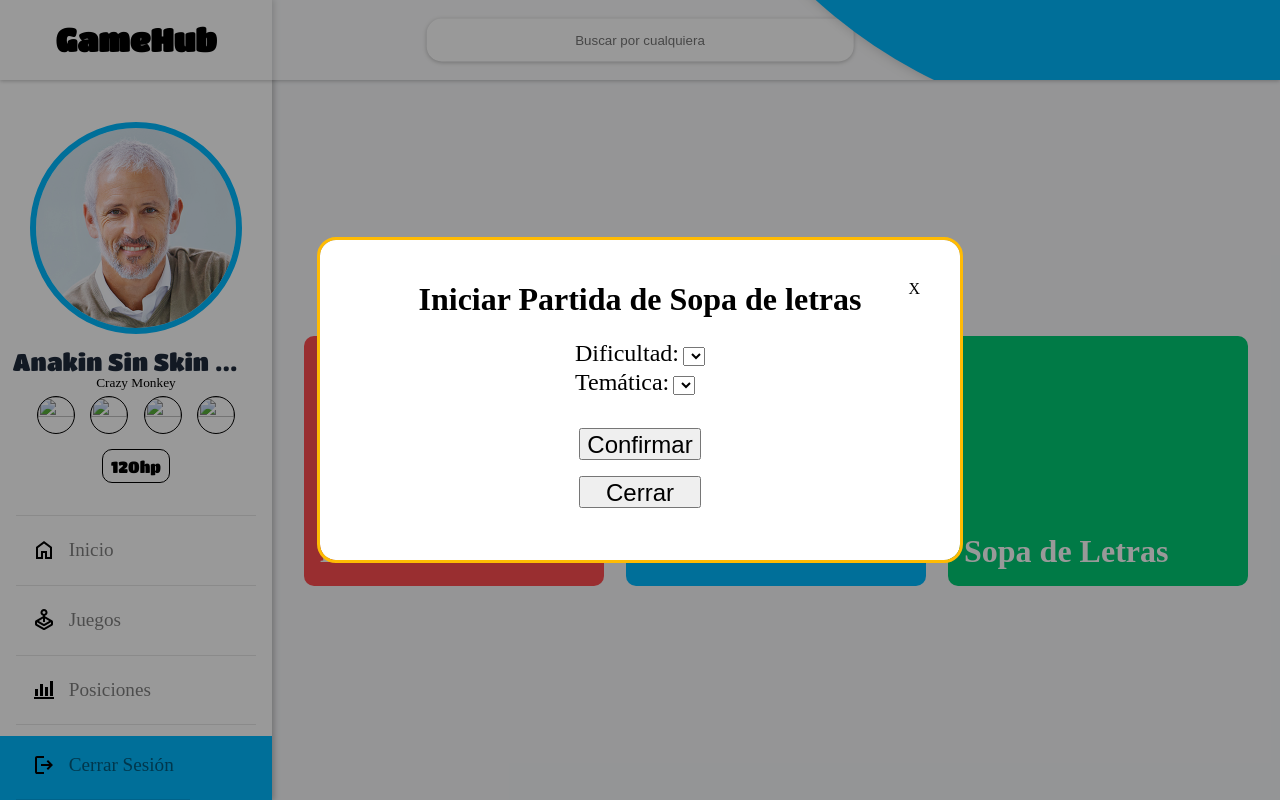
After one commit to kevinhKit/pb-gamehub, a Django app: template gamehub/landing_page/templates/home.html in a window 1280 px wide, after a click on "Damas Chinas". The commit adds this page. Run offline with Django 5.2, Linux system fonts and the light colour scheme; the template is opened without the code that fills it, so the values that code supplies are empty.

Commit message:
feat(word_search): implement game category selection and redirection the view

```diff
--- /dev/null
+++ b/gamehub/landing_page/static/landing_page/css/styles.css
@@ -0,0 +1,70 @@
+
+
+.d-none{
+    display: none;
+}
+
+
+
+#modal-game{
+    position: absolute;
+    top: 0;
+    left: 0;
+    width: 100%;
+    height: 100%;
+    background-color: rgba(0, 0, 0, 0.4);
+    z-index: 61;
+}
+
+#modal-game .container {
+    position: fixed;
+    left: 50%;
+    top: 50%;
+    transform: translate(-50%, -50%);
+    background-color: white;
+    padding: 20px;
+    z-index: 1000;
+    outline: 3px solid var(--cl-orange);
+    width: 50%;
+    height: 40%;
+    display: flex;
+    flex-direction: column;
+    align-items: center;
+    z-index: 66;
+    border-radius: 1rem;
+}
+
+
+.close-modal{
+    position: absolute;
+    right:40px;
+    top:40px;
+}
+
+
+
+.container-options{
+    display: flex;
+    flex-direction: column;
+    justify-content: space-between;
+    height: min(20%);
+    /* background-color: green; */
+    margin-bottom: 2rem;
+}
+
+.container-options label{
+    font-size: 1.5rem;
+}
+
+.btn-container{
+    /* background-color: red; */
+    height: 5rem;
+    display: flex;
+    flex-direction: column;
+    justify-content: space-between;
+}
+
+.btn-container button{
+    font-size: 1.5rem;
+    height: 2rem;
+}
--- /dev/null
+++ b/gamehub/landing_page/static/landing_page/js/controller.js
@@ -0,0 +1,67 @@
+
+document.body.addEventListener('click', function(event) {
+    const target = event.target;
+
+    if(target.dataset.toggle == 'modal'){
+        console.log(document.getElementById(target.dataset.target).classList.toggle('d-none'))
+    }
+
+    if(target.dataset.option === 'chinese'){
+        console.log('chinese')
+    }
+    if(target.dataset.option === 'x0'){
+        console.log('x0')
+    }
+    if(target.dataset.option === 'letters'){
+        console.log('letters');
+
+        fetch('/words/api/categories-difficulties/')
+        .then(response => response.json())
+        .then(data => {
+            const categorySelect = document.getElementById('category');
+            const difficultySelect = document.getElementById('difficulty');
+
+            categorySelect.innerHTML = '';
+            difficultySelect.innerHTML = '';
+
+            data.categories.forEach(category => {
+                let option = new Option(category.name, category.id);
+                categorySelect.add(option);
+            });
+
+            data.difficulties.forEach(difficulty => {
+                let option = new Option(difficulty, difficulty);
+                difficultySelect.add(option);
+            });
+        })
+        .catch(error => console.error('Error loading the data:', error));
+    }
+
+});
+
+
+
+function confirmSelection() {
+    const category = document.getElementById('category').value;
+    const difficulty = document.getElementById('difficulty').value;
+    const csrfToken = document.querySelector('meta[name="csrf-token"]').content;
+
+    fetch('/api/handle_game_selection/', {
+        method: 'POST',
+        headers: {
+            'Content-Type': 'application/json',
+            'X-CSRFToken': csrfToken
+        },
+        body: JSON.stringify({ category: category, difficulty: difficulty })
+    })
+    .then(response => response.json())
+    .then(data => {
+        if (data.status === 'success') {
+            // Redirigir a la URL proporcionada por el servidor
+            window.location.href = data.redirect_url;
+        } else {
+            throw new Error(data.message || 'Something went wrong');
+        }
+    })
+    .catch(error => console.error('Error:', error));
+}
--- /dev/null
+++ b/gamehub/landing_page/templates/home.html
@@ -0,0 +1,75 @@
+{% extends "internal.html" %}
+{% load static %}
+
+
+{% block title %} GameHub | Bienvenido {% endblock %}
+{% block head %}
+    <meta name="csrf-token" content="{{ csrf_token }}">
+{% endblock %}
+
+{% block local_css %}
+    <link type="text/css" rel="stylesheet" href="{% static 'landing_page/css/styles.css' %}">
+{% endblock %}
+
+{% block header %}
+    {% include '_header.html' %}
+    <!-- {{ block.super }} -->
+{% endblock %}
+
+
+
+{% block aside %}
+    {% include '_sidebar.html' %}
+{% endblock %}
+
+
+{% block main %}
+    <div class="game-container">
+        <div data-toggle="modal" data-target="modal-game" data-option="chinese">
+            <h1>Damas Chinas</h1>
+        </div>
+        <div data-toggle="modal" data-target="modal-game" data-option="x0">
+            <h1>Tic Tac Toe</h1>
+        </div>
+        <div data-toggle="modal" data-target="modal-game" data-option="letters">
+            <h1>Sopa de Letras</h1>
+        </div>
+    </div>
+    <!-- <button id="sendActionBtn">Enviar Acción</button> -->
+
+    <div id="modal-game" class="d-none">
+        <div class="container">
+            <div>
+                <h1>Iniciar Partida de Sopa de letras</h1>
+                <span class="close-modal" data-toggle="modal" data-target="modal-game">X</span>
+            </div>
+
+            <div class="container-options">
+                <div>
+                    <label for="difficulty">Dificultad:</label>
+                    <select id="difficulty">
+                        <!-- Opciones de dificultad se llenarán dinámicamente -->
+                    </select>
+                </div>
+                <div>
+                    <label for="category">Temática:</label>
+                    <select id="category">
+                        <!-- Opciones de categoría se llenarán dinámicamente -->
+                    </select>
+                </div>
+            </div>
+            <div class="btn-container">
+                <!-- <button id="confirmSelection">Confirmar</button> -->
+                <button id="confirmSelection" onclick="confirmSelection()">Confirmar</button>
+
+            <button data-toggle="modal" data-target="modal-game">Cerrar</button>
+            </div>
+        </div>
+    </div>
+{% endblock %}
+
+
+
+{% block js  %}
+    <script src="{% static 'landing_page/js/controller.js' %}"></script>
+{% endblock  %}
--- a/gamehub/landing_page/urls.py
+++ b/gamehub/landing_page/urls.py
@@ -1,6 +1,8 @@
 from django.urls import path
-from .views import home
+from .views import home, handle_game_selection
 
 urlpatterns = [
     path('', home, name='home'),  # Ruta de la landing page
+    path('api/handle_game_selection/', handle_game_selection, name='handle_game_selection'),  # Ruta de la landing page
+    # path('api/no/', handle_action, name='handle_action'),
 ]
--- a/gamehub/templates/index.html
+++ b/gamehub/templates/index.html
@@ -9,6 +9,7 @@
     <meta name="author" content="Autor del sitio">
     <link rel="icon" type="image/png" sizes="32x32" href='{% static "icons/favicon.ico" %}'>
     <title>{% block title %}GameHub{% endblock %}</title>
+    {% block head %}{% endblock %}
     <style>
 
         @font-face {
--- a/gamehub/templates/internal.html
+++ b/gamehub/templates/internal.html
@@ -1,12 +1,17 @@
 {% extends "index.html" %}
 {% load static %}
 
+
+{% block head %}{% endblock %}
 
 {% block title %} GameHub | Bienvenido {% endblock %}
 
 
 {% block css %}
     <link type="text/css" rel="stylesheet" href='{% static "css/home.css" %}'>
+    {% block local_css %}
+
+    {% endblock %}
 {% endblock %}
 
 {% block header %}
@@ -22,7 +27,7 @@
 
 
 {% block main %}
-    <div class="game-container">
+    <!-- <div class="game-container">
         <div>
             <h1>Damas Chinas</h1>
         </div>
@@ -32,25 +37,11 @@
         <div>
             <h1>Sopa de Letras</h1>
         </div>
-    </div>
+    </div> -->
 {% endblock %}
 
 
 
 {% block js  %}
 
-<script>
-    // let url = `ws://${window.location.host}/ws/socket-server/`
-
-    // const chatSocket = new WebSocket(url)
-
-    // chatSocket.onmessage = function(e){
-    //     let data = JSON.parse(e.data)
-    //     console.log('Data:', data)
-    // }
-
-</script>
-
-
-
 {% endblock  %}
--- a/gamehub/word_search/templates/words.html
+++ b/gamehub/word_search/templates/words.html
@@ -34,6 +34,6 @@
 
 {% block js  %}
 
-    <!-- <script src="{% static 'word_search/js/controller.js' %}"></script> -->
+    <script src="{% static 'word_search/js/controller.js' %}"></script>
 
 {% endblock  %}
--- a/gamehub/word_search/urls.py
+++ b/gamehub/word_search/urls.py
@@ -1,7 +1,10 @@
 from django.urls import path
-from .views import word
+from .views import word, get_categories_and_difficulties
+# from .views import word, get_categories_and_difficulties, handle_action
 
 
 urlpatterns = [
     path('word_search/', word, name='word'),
+    path('api/categories-difficulties/', get_categories_and_difficulties, name='get_categories_and_difficulties'),
+    # path('api/no/', handle_action, name='handle_action'),
 ]
```
Also changed, not shown: gamehub/landing_page/views.py (+26 -2 lines), gamehub/word_search/views.py (+25 -0 lines).
